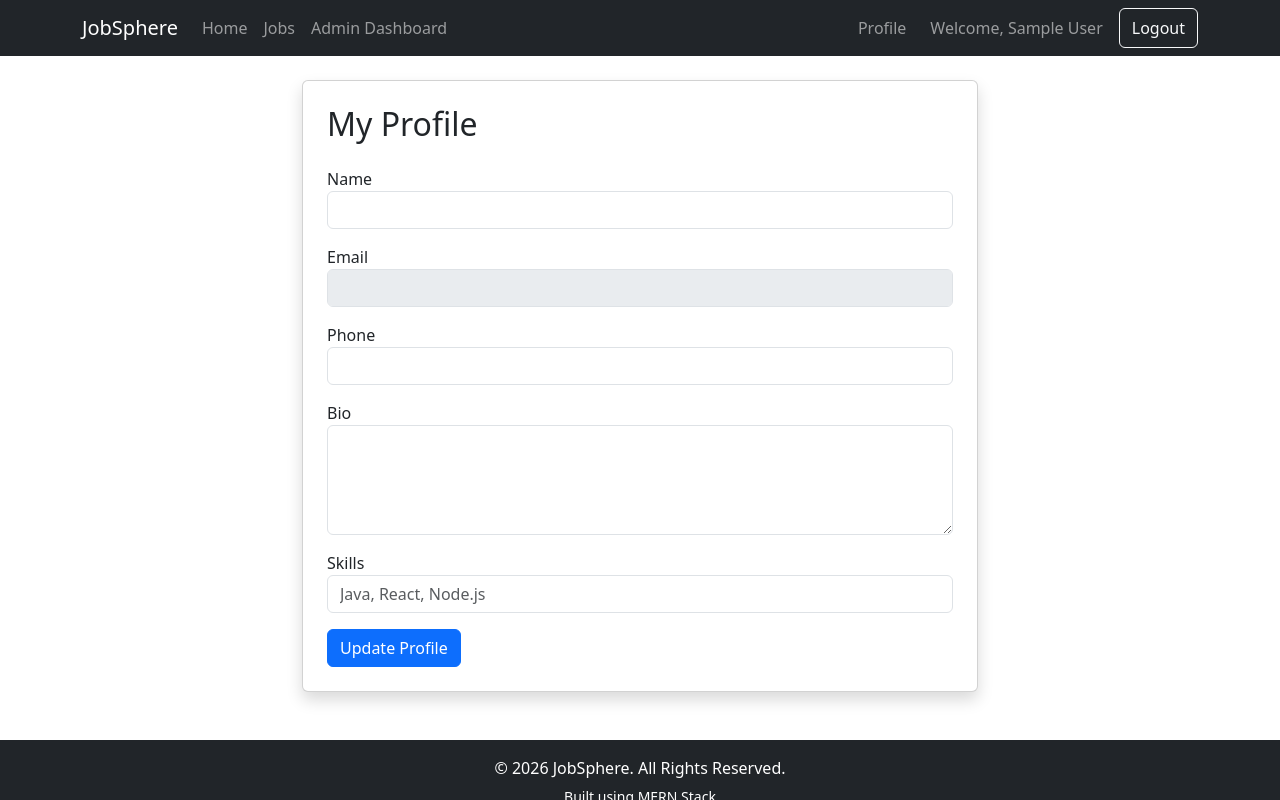
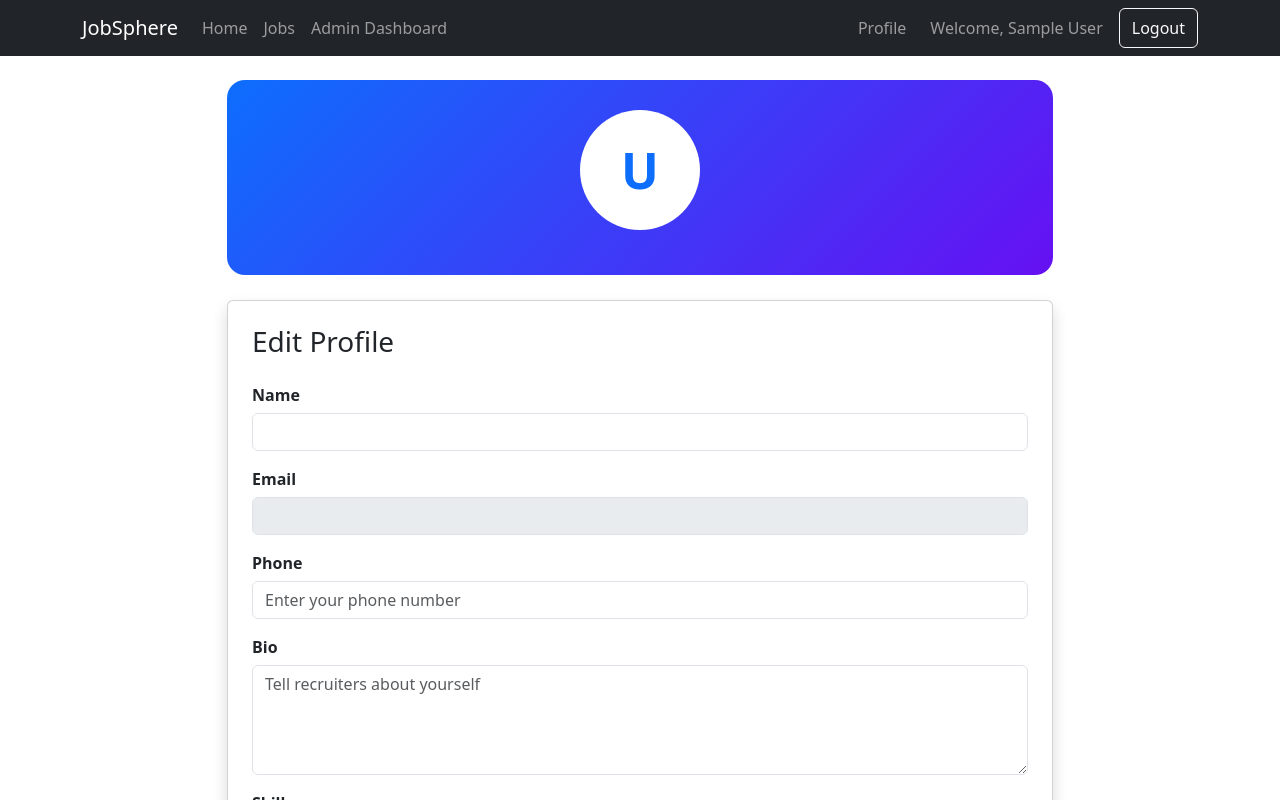
Before and after one commit to samanvitha-05/JobSphere, a React (Vite) app in the folder client/: page /profile in a window 1280 px wide. Shown: the top 800 px of the page. Built offline with nearby package versions, Linux system fonts and the light colour scheme; no server answers; sample sign-in values are in the browser's storage.

Commit message:
Redesigned profile page with modern UI

```diff
--- /dev/null
+++ b/client/src/pages/Profile.css
@@ -0,0 +1,44 @@
+.profile-header {
+    background: linear-gradient(135deg, #0d6efd, #6610f2);
+    color: white;
+    border-radius: 18px;
+    padding: 30px;
+    text-align: center;
+    margin-bottom: 25px;
+}
+
+.profile-avatar {
+    width: 120px;
+    height: 120px;
+    border-radius: 50%;
+    background: white;
+    color: #0d6efd;
+    font-size: 50px;
+    font-weight: bold;
+    display: flex;
+    justify-content: center;
+    align-items: center;
+    margin: auto;
+    margin-bottom: 15px;
+}
+
+.profile-card {
+    border: none;
+    border-radius: 18px;
+}
+
+.profile-label {
+    font-weight: 600;
+    margin-bottom: 6px;
+}
+
+.skills-preview {
+    margin-top: 10px;
+}
+
+.skills-preview .badge {
+    margin-right: 8px;
+    margin-bottom: 8px;
+    font-size: 14px;
+    padding: 8px 12px;
+}
--- a/client/src/pages/Profile.jsx
+++ b/client/src/pages/Profile.jsx
@@ -3,6 +3,8 @@ import { ToastContainer, toast } from "react-toastify";
 
 import MainLayout from "../layouts/MainLayout";
 import API from "../services/api";
+
+import "./Profile.css";
 
 const Profile = () => {
 
@@ -19,6 +21,7 @@ const Profile = () => {
     }, []);
 
     const fetchProfile = async () => {
+
         try {
 
             const res = await API.get("/profile");
@@ -34,8 +37,11 @@ const Profile = () => {
             });
 
         } catch (error) {
+
             console.log(error);
+
         }
+
     };
 
     const handleChange = (e) => {
@@ -58,6 +64,7 @@ const Profile = () => {
                 skills: profile.skills
                     .split(",")
                     .map(skill => skill.trim())
+                    .filter(skill => skill !== "")
             });
 
             toast.success("Profile Updated Successfully");
@@ -78,19 +85,41 @@ const Profile = () => {
 
             <ToastContainer />
 
-            <div className="container" style={{ maxWidth: "700px" }}>
+            <div className="container" style={{ maxWidth: "850px" }}>
 
-                <div className="card shadow p-4">
+                <div className="profile-header">
 
-                    <h2 className="mb-4">
-                        My Profile
-                    </h2>
+                    <div className="profile-avatar">
+
+                        {profile.name
+                            ? profile.name.charAt(0).toUpperCase()
+                            : "U"}
+
+                    </div>
+
+                    <h2>{profile.name}</h2>
+
+                    <p className="mb-0">
+                        {profile.email}
+                    </p>
+
+                </div>
+
+                <div className="card shadow profile-card">
+
+                    <div className="card-body p-4">
+
+                        <h3 className="mb-4">
+                            Edit Profile
+                        </h3>
 
                         <form onSubmit={handleSubmit}>
 
                             <div className="mb-3">
 
-                            <label>Name</label>
+                                <label className="profile-label">
+                                    Name
+                                </label>
 
                                 <input
                                     type="text"
@@ -104,7 +133,9 @@ const Profile = () => {
 
                             <div className="mb-3">
 
-                            <label>Email</label>
+                                <label className="profile-label">
+                                    Email
+                                </label>
 
                                 <input
                                     className="form-control"
@@ -116,34 +147,42 @@ const Profile = () => {
 
                             <div className="mb-3">
 
-                            <label>Phone</label>
+                                <label className="profile-label">
+                                    Phone
+                                </label>
 
                                 <input
                                     className="form-control"
                                     name="phone"
                                     value={profile.phone}
                                     onChange={handleChange}
+                                    placeholder="Enter your phone number"
                                 />
 
                             </div>
 
                             <div className="mb-3">
 
-                            <label>Bio</label>
+                                <label className="profile-label">
+                                    Bio
+                                </label>
 
                                 <textarea
+                                    rows="4"
                                     className="form-control"
-                                rows="4"
                                     name="bio"
                                     value={profile.bio}
                                     onChange={handleChange}
+                                    placeholder="Tell recruiters about yourself"
                                 />
 
                             </div>
 
                             <div className="mb-3">
 
-                            <label>Skills</label>
+                                <label className="profile-label">
+                                    Skills
+                                </label>
 
                                 <input
                                     className="form-control"
@@ -155,13 +194,34 @@ const Profile = () => {
 
                             </div>
 
+                            <div className="skills-preview">
+
+                                {profile.skills
+                                    .split(",")
+                                    .map(skill => skill.trim())
+                                    .filter(skill => skill !== "")
+                                    .map((skill, index) => (
+
+                                        <span
+                                            key={index}
+                                            className="badge bg-primary"
+                                        >
+                                            {skill}
+                                        </span>
+
+                                    ))}
+
+                            </div>
+
                             <button
-                            className="btn btn-primary"
+                                className="btn btn-primary mt-4"
                             >
                                 Update Profile
                             </button>
 
                         </form>
+
+                    </div>
 
                 </div>
 
```
Lines whose indentation alone changed are shown as unchanged.
